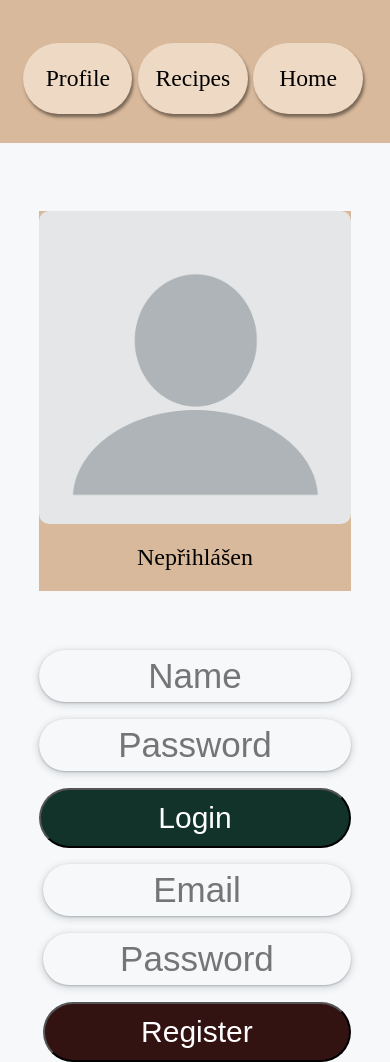
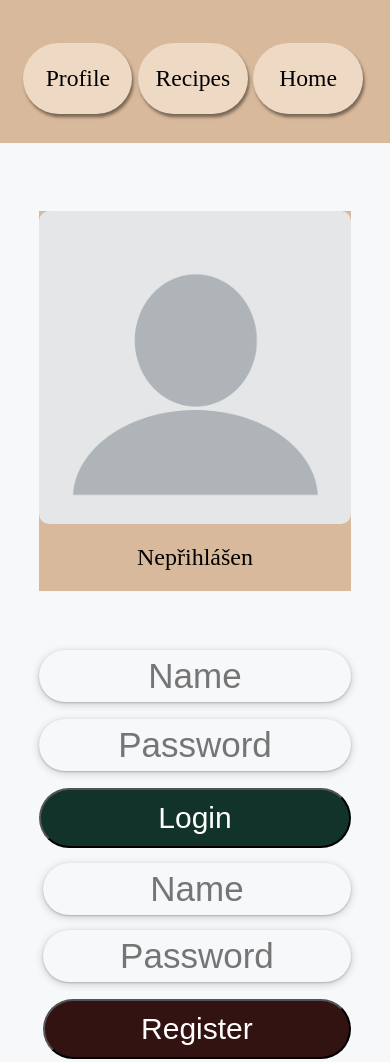
Before and after one commit to Fremerino/School_uur_testver, a React (Vite) app: page /profile in a window 390 px wide. Built offline with nearby package versions, Linux system fonts and the light colour scheme.

Commit message:
minor margin fix

```diff
--- a/src/CSS/Profile.css
+++ b/src/CSS/Profile.css
@@ -137,6 +137,9 @@
 .login-form  {
     display: block;
 }
+.register-form  > input {
+    margin-top: 5% !important;
+}
   .Profile {
     background-color: #D9B99B;
     width: 100%;
--- a/src/Components/Profile_components/Register_form.jsx
+++ b/src/Components/Profile_components/Register_form.jsx
@@ -56,7 +56,7 @@ function Register_form(props) {
                     name="name"
                     value={formData.name}
                     onChange={handleChange}
-                    placeholder="Email"
+                    placeholder="Name"
                     required
                 />
                 <br/>
```
